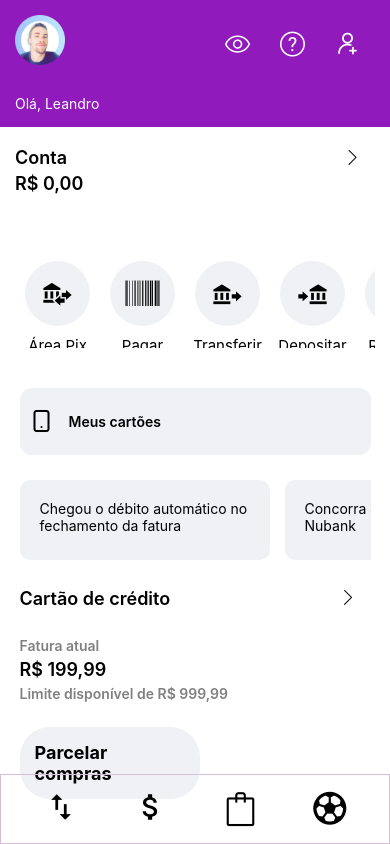
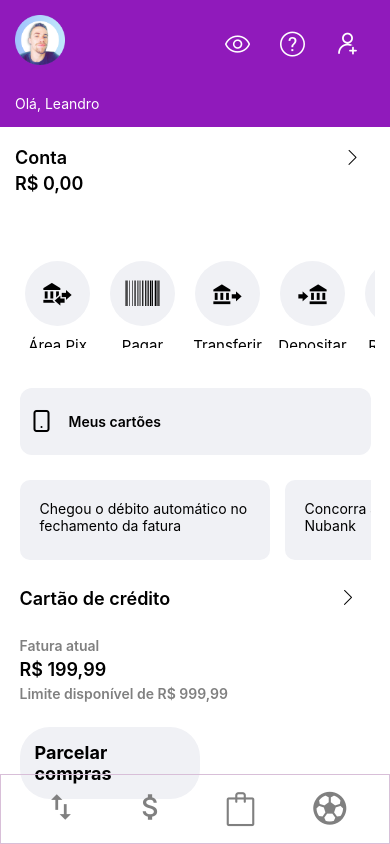
Before and after one commit to FerrazLeandro/React-Native-Serratec, a React Native app in the folder Desafio-02/: screen / in a window 390 px wide. Built offline with nearby package versions, Linux system fonts and the light colour scheme.

Commit message:
Conclusão do Desafio-02

```diff
--- a/Desafio-02/App.js
+++ b/Desafio-02/App.js
@@ -128,10 +128,10 @@
 
       {/* Footer */}
       <View style={styles.footer}>
-      <Transfer name='swap-vert' style={styles.funcionalidadesIcones}/>
-      <Cifrao name='attach-money' style={styles.funcionalidadesIcones}/>
-      <Compras name='bag' style={styles.funcionalidadesIcones}/>
-      <Futebol name='futbol' style={styles.funcionalidadesIcones}/>
+      <Transfer name='swap-vert' style={styles.footerIcones}/>
+      <Cifrao name='attach-money' style={styles.footerIcones}/>
+      <Compras name='bag' style={styles.footerIcones}/>
+      <Futebol name='futbol' style={styles.footerIcones}/>
 
       </View>
     </View>
@@ -285,5 +285,9 @@
     justifyContent: 'space-around',
     borderWidth: 1,
     borderColor: "thistle",
+  },
+  footerIcones: {
+    fontSize: 34,
+    color: 'gray',
   }
 });
```
